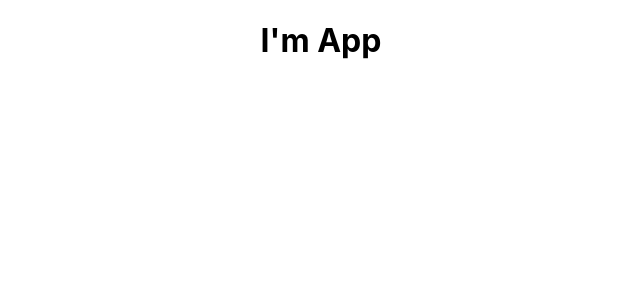
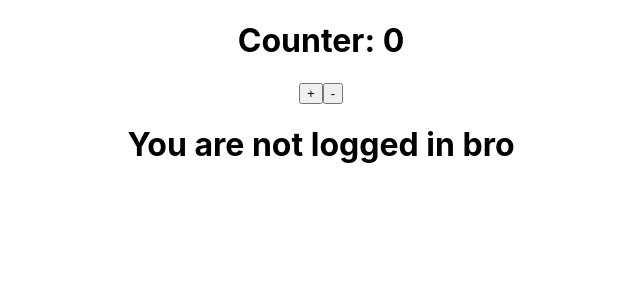
Before and after one commit to Jaywinebrenner/redux-carrot-top, a React (Create React App) app: page / in a window 1280 px wide. Shown: the top 300 px of the page, without its empty margins (319-959 px from the left). Built offline with nearby package versions, Linux system fonts and the light colour scheme.

Commit message:
finish up redux template

```diff
--- a/src/App.js
+++ b/src/App.js
@@ -1,10 +1,29 @@
 import React from 'react';
 import './App.css';
+import {useSelector, useDispatch} from 'react-redux';
+import { increment } from "./actions";
+import { decrement } from "./actions";
+
 
 function App() {
+
+  const counter = useSelector(state => state.counter)
+  const isLogged = useSelector(state => state.isLogged)
+  const dispatch = useDispatch();
+
   return (
     <div className="App">
-      <h1>I'm App</h1>
+      <h1>Counter: {counter}</h1>
+      <button onClick={() => dispatch(increment(5))}>+</button>
+      <button onClick={() => dispatch(decrement(5))}>-</button>
+
+      {/* INCREMENT BY 5 */}
+
+      {isLogged ? (
+        <h1>You are logged in Bro</h1>
+      ) : (
+        <h1>You are not logged in bro</h1>
+      )}
     </div>
   );
 }
--- /dev/null
+++ b/src/actions/index.js
@@ -0,0 +1,13 @@
+export const increment = (number) => {
+  return {
+    type: 'INCREMENT',
+    payload: number
+  };
+}
+
+export const decrement = (number) => {
+  return {
+    type: "DECREMENT",
+    payload: number
+  };
+};
--- a/src/reducers/counter.js
+++ b/src/reducers/counter.js
@@ -1,9 +1,9 @@
 const counterReducer = (state = 0, action) => {
   switch (action.type) {
     case "INCREMENT":
-      return state + 1;
-    case "DECRIMENT":
-      return state - 1;
+      return state + action.payload;
+    case "DECREMENT":
+      return state - action.payload;
     default:
       return state;
   }
```
Also changed, not shown: src/reducers/isLogged.js (line endings or trailing spaces).
